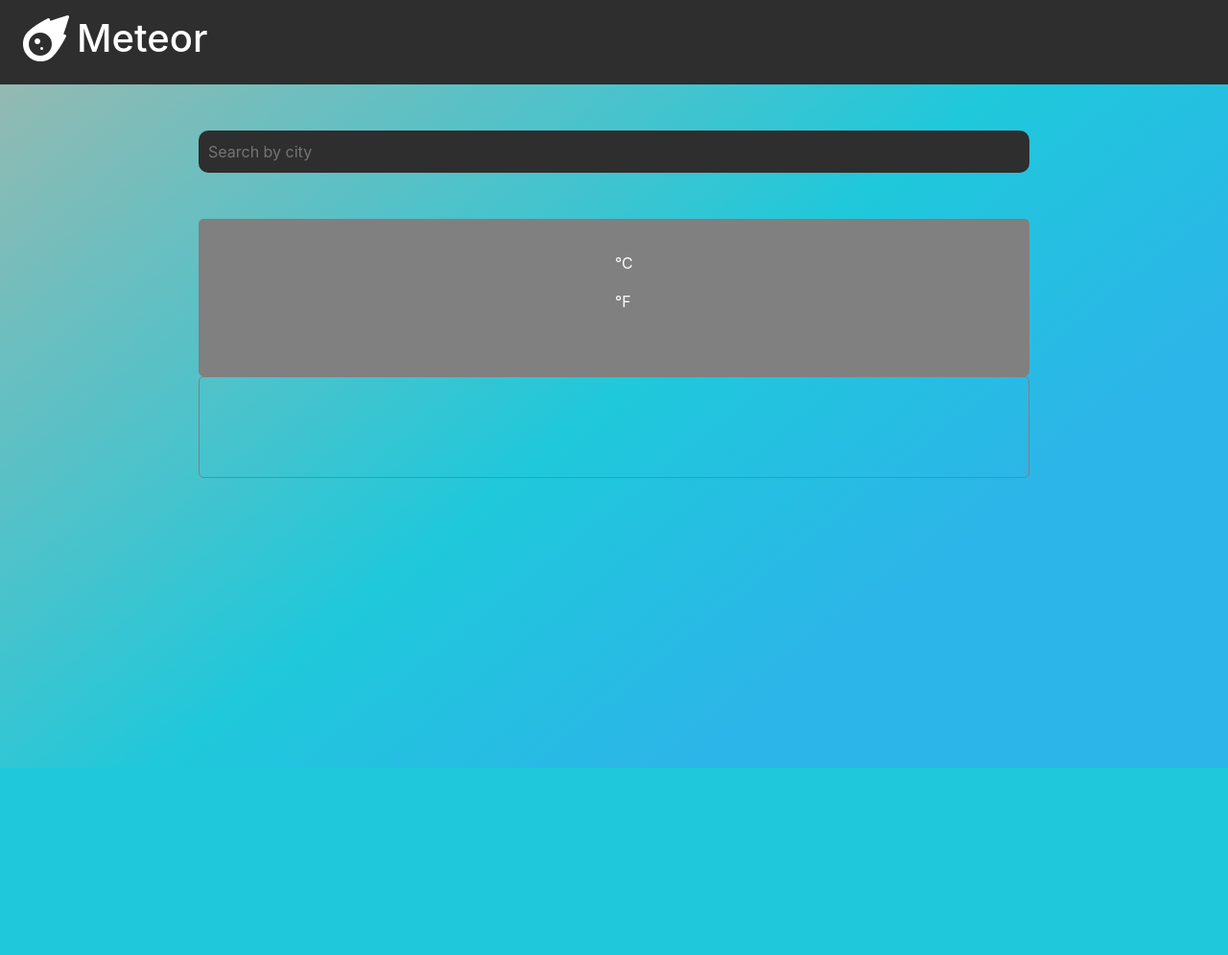
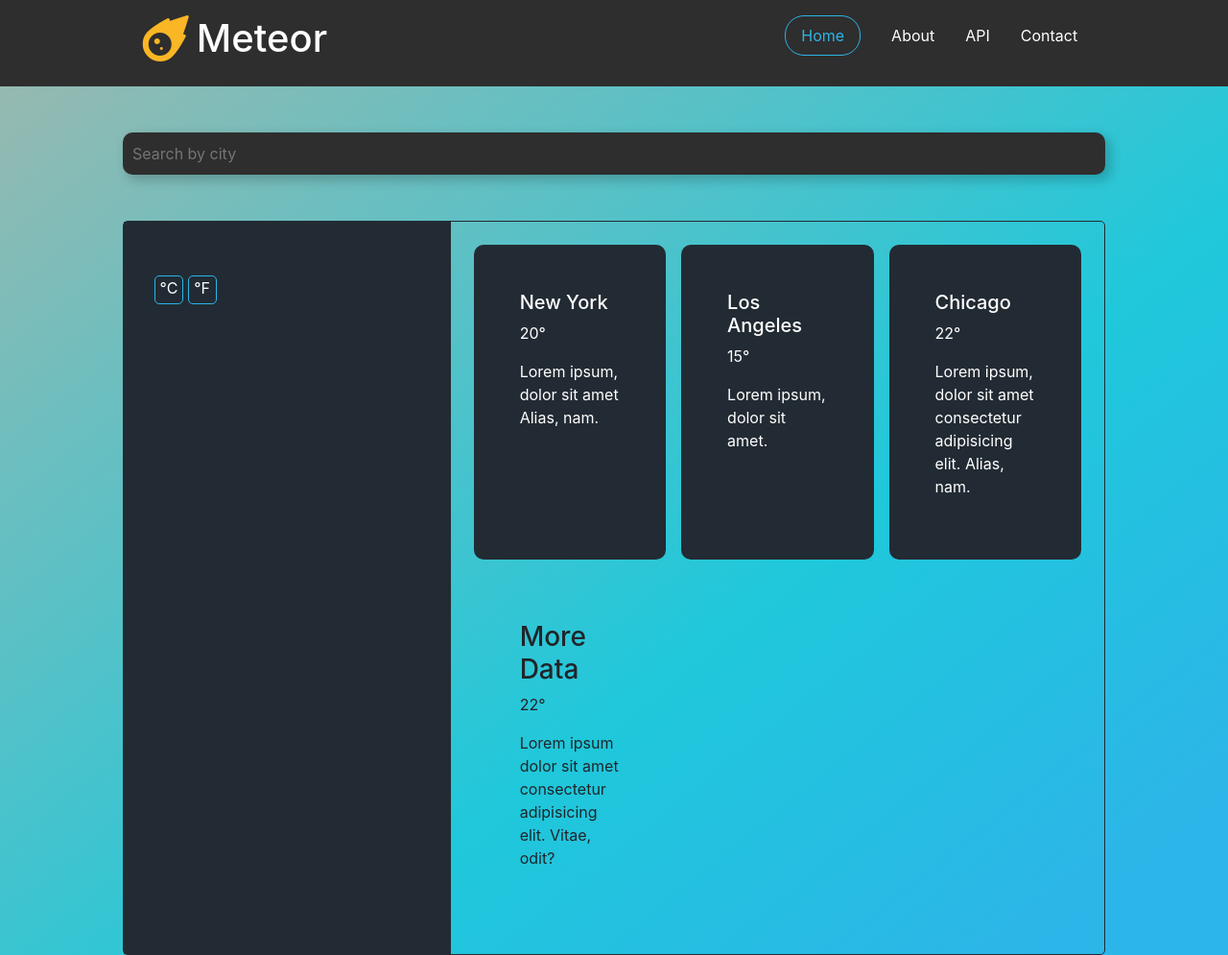
Before and after one commit to dansantander/weather-app, a website built with webpack: page dist/index.html in a window 1280 px wide. Shown: the top 995 px of the page at 96% size. Before the commit the page ends 800 px from the top, so only its background shows below. Built offline with nearby package versions, Linux system fonts and the light colour scheme.

Commit message:
Fix temp units

```diff
--- a/src/api.js
+++ b/src/api.js
@@ -4,7 +4,7 @@ const getWeather = (() => {
   const weatherQuery = (city) => new Promise((resolve, reject) => {
     const base = 'https://api.openweathermap.org/data/2.5/weather';
     const key = 'd5c069562c9fcd7849eca2747d7a7982';
-    fetch(`${base}?q=${city}&units=imperial&APPID=${key}`, { mode: 'cors' })
+    fetch(`${base}?q=${city}&units=metric&APPID=${key}`, { mode: 'cors' })
       .then(response => response.json()).then((response) => {
         if (response) {
           const weather = new Weather(response.name, response.sys.country,
--- a/src/interface.js
+++ b/src/interface.js
@@ -6,7 +6,7 @@ const appInterface = (() => {
   const city = document.querySelector('.city');
   const country = document.querySelector('.country');
   const tempValue = document.querySelector('.temp-value');
-  const tempDescription = document.querySelector('.temp-description p');
+  const tempDescription = document.querySelector('.description');
   const windValue = document.querySelector('.wind');
   const humidityValue = document.querySelector('.humidity');
   const iconValue = document.getElementById('icon');
@@ -16,11 +16,11 @@ const appInterface = (() => {
   const renderHTML = (response) => {
     city.innerHTML = response.city;
     country.innerHTML = response.country;
-    tempValue.innerHTML = Math.round(response.temperature);
+    tempValue.innerHTML = `${Math.round(response.temperature)}°`;
     tempDescription.innerHTML = response.expected;
-    windValue.innerHTML = response.wind;
-    humidityValue.innerHTML = response.humidity;
-    iconValue.src = `http://openweathermap.org/img/wn/${response.icon}@2x.png`;
+    windValue.innerHTML = `Wind: ${response.wind}`;
+    humidityValue.innerHTML = `Humidity: ${response.humidity}`;
+    iconValue.src = `http://openweathermap.org/img/wn/${response.icon}@4x.png`;
   };
 
   const switchToFarenheit = (celsiusDegrees) => {
--- a/src/style.css
+++ b/src/style.css
@@ -11,7 +11,7 @@ body {
   background-image: linear-gradient(141deg, #9fb8ad 0%, #1fc8db 51%, #2cb5e8 75%);
   background-repeat: no-repeat;
   background-size: cover;
-  height: 100vh;
+  min-height: 100vh;
 }
 
 input {
@@ -21,6 +21,7 @@ input {
   width: 100%;
   background: rgb(46, 46, 46);
   color: white;
+  box-shadow: 5px 5px 12px 1px rgba(0, 0, 0, 0.2);
 }
 
 header {
@@ -28,48 +29,100 @@ header {
   color: white;
 }
 
-header i {
+.head-container {
+  width: 80%;
+  margin: 0 auto;
+}
+
+.logo i {
   font-size: 3rem;
+  color: #fab624;
+}
+
+.home {
+  color: #2cb5e8;
+  border: 1px solid #2cb5e8;
+  border-radius: 20px;
+}
+
+.other {
+  color: white;
 }
 
 .search {
   margin: 10px 0;
 }
 
-.container {
-  width: 70%;
+.main-container {
+  width: 80%;
   margin: 0 auto;
 }
 
-.temp-container {
-  border: 1px solid gray;
+.weather-container {
+  border: 1px solid rgb(34, 43, 51);
   border-radius: 5px;
   display: grid;
-  grid-template-columns: 1fr 1fr;
+  grid-template-columns: 1fr 1fr 1fr;
+}
+
+.temp-container {
+  background-color: rgb(34, 43, 51);
   padding: 2rem;
-  background-color: gray;
   color: white;
 }
 
 .temp-value {
-  font-size: 5rem;
+  font-size: 10rem;
 }
 
-.selector {
-  border: 1px solid gray;
+.sel {
+  display: inline-block;
+  border: 1px solid #2cb5e8;
   border-radius: 5px;
+  width: 30px;
+  height: 30px;
+  text-align: center;
 }
 
 .celsius:hover {
-  background-color: gray;
+  background-color: #2cb5e8;
 }
 
 .farenheit:hover {
-  background-color: gray;
+  background-color: #2cb5e8;
 }
 
 .location-container {
-  border: 1px solid gray;
-  border-radius: 5px;
   padding: 2rem;
 }
+
+.more-info {
+  grid-column: 2/4;
+  display: grid;
+  grid-template-columns: 1fr 1fr 1fr;
+}
+
+.box-cities {
+  background-color: rgb(34, 43, 51);
+  border-radius: 10px;
+  color: white;
+}
+
+.box-cities h3 {
+  font-size: 20px;
+}
+
+.more-container {
+  box-shadow: 5px 5px 12px 1px rgba(0, 0, 0, 0.2);
+  background-color: rgb(46, 46, 46);
+  border-radius: 5px;
+  height: 400px;
+  display: grid;
+  grid-template-columns: repeat(3, 1fr);
+  align-items: center;
+  color: white;
+}
+
+.more-container h1 {
+  color: #2cb5e8;
+}
```
Also changed, not shown: dist/index.html, dist/main.js.
